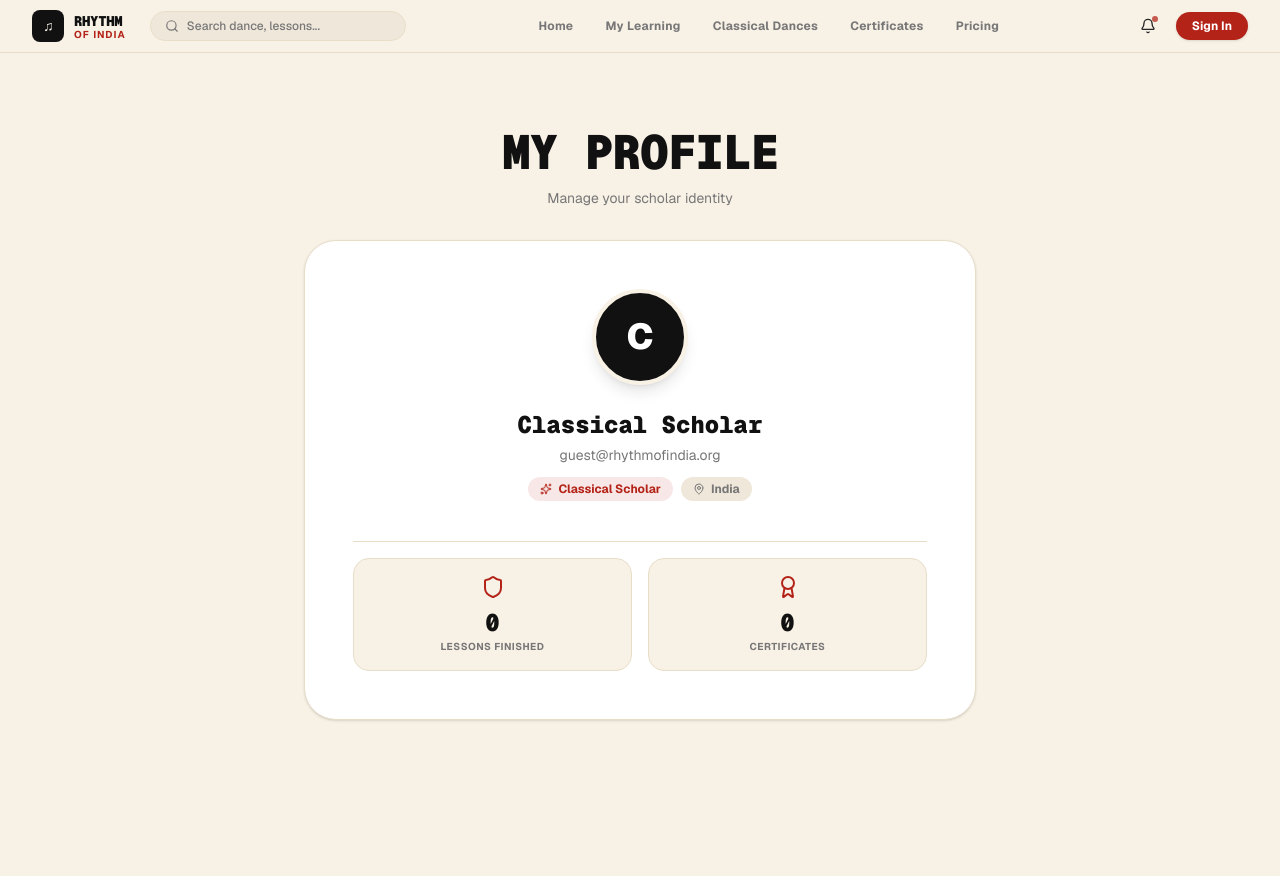
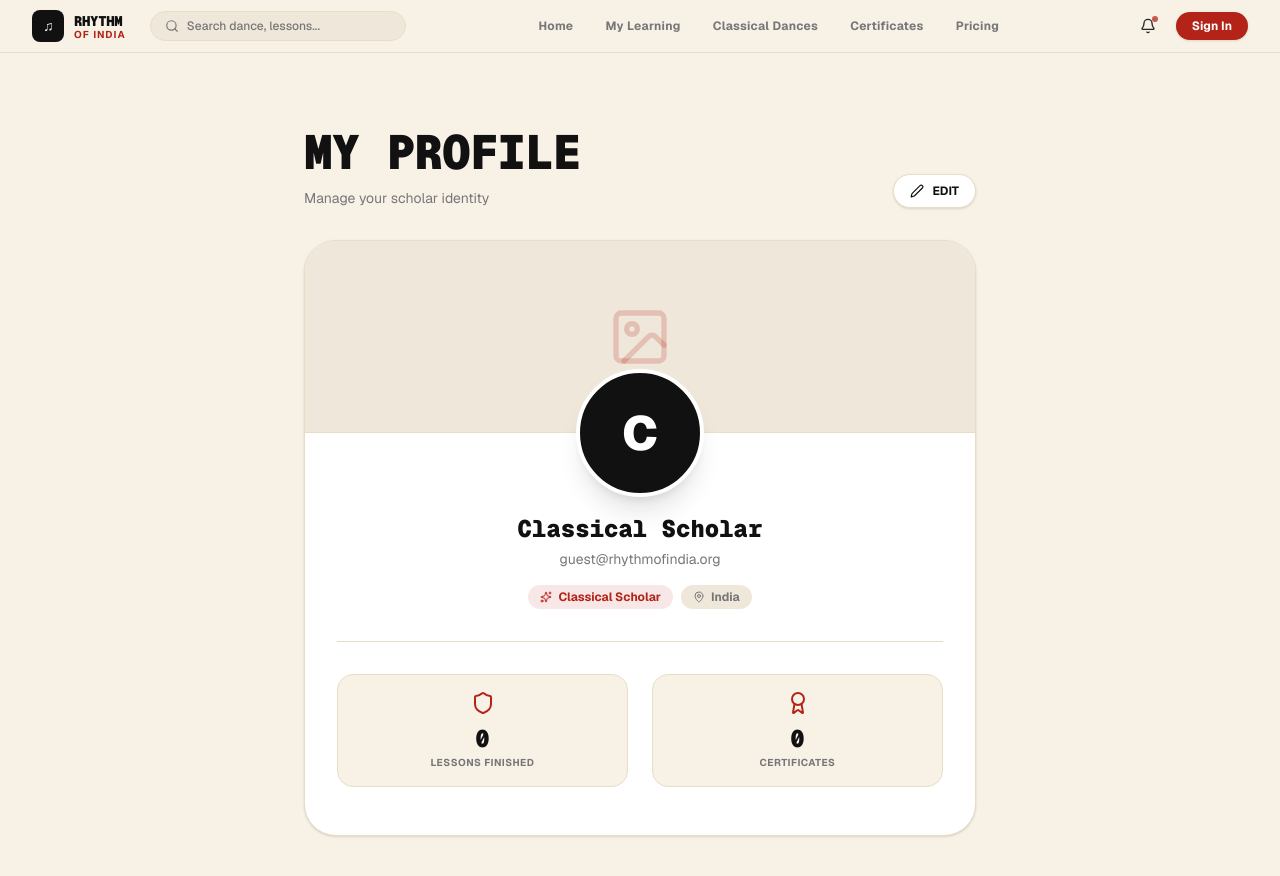
Before and after one commit to heyaurav01/Rhythmdance, a Next.js app: page /profile in a window 1280 px wide. Shown: the top 876 px of the page. Before the commit the page ends 800 px from the top, so only its background shows below. Built offline with nearby package versions, Linux system fonts and the light colour scheme; no server answers.

Commit message:
new update!!!

```diff
--- a/src/app/certificate/page.tsx
+++ b/src/app/certificate/page.tsx
@@ -1,6 +1,6 @@
 "use client";
 
-import { Suspense, useRef, useMemo, useState } from "react";
+import { Suspense, useRef, useMemo, useState, useEffect } from "react";
 import { useSearchParams, useRouter } from "next/navigation";
 import { useAuth } from "@/context/AuthContext";
 import Navbar from "@/components/Navbar";
@@ -15,9 +15,22 @@ function CertificateContent() {
   const [downloading, setDownloading] = useState(false);
 
   const danceName = searchParams.get("dance") || "Odissi";
-  const userName = user?.isAnonymous
+  const [customName, setCustomName] = useState("");
+
+  useEffect(() => {
+    try {
+      const stored = localStorage.getItem("roi_user_profile");
+      if (stored) {
+        const data = JSON.parse(stored);
+        if (data.name) setCustomName(data.name);
+      }
+    } catch(e) {}
+  }, []);
+
+  const defaultName = user?.isAnonymous
     ? "Guest Explorer"
     : user?.email?.split("@")[0] || "Classical Scholar";
+  const userName = customName || defaultName;
   const today = new Date().toLocaleDateString("en-IN", {
     day: "numeric",
     month: "long",
@@ -43,7 +56,12 @@ function CertificateContent() {
         margin:       0,
         filename:     `Rhythm-of-India-Certificate.pdf`,
         image:        { type: 'jpeg' as const, quality: 1 },
-        html2canvas:  { scale: 2, useCORS: true },
+        html2canvas:  {
+          scale: 2,
+          useCORS: true,
+          backgroundColor: "#ffffff",
+          foreignObjectRendering: false
+        },
         jsPDF:        { unit: 'mm' as const, format: 'a4' as const, orientation: 'landscape' as const }
       };
 
@@ -83,7 +101,7 @@ function CertificateContent() {
         initial={{ opacity: 0, scale: 0.96 }}
         animate={{ opacity: 1, scale: 1 }}
         transition={{ delay: 0.2 }}
-        className="relative bg-white border-4 border-[#111111] rounded-[36px] p-8 sm:p-16 shadow-2xl mx-auto max-w-3xl overflow-hidden print:border-2 print:shadow-none print:m-0"
+        className="relative bg-white border-4 border-[#111111] rounded-[36px] p-8 sm:p-16 mx-auto max-w-3xl overflow-hidden print:border-2 print:m-0"
       >
         {/* Ornate Red Corner Accents */}
         <div className="absolute top-4 left-4 w-12 h-12 border-t-4 border-l-4 border-[#B42318] rounded-tl-xl" />
@@ -116,7 +134,7 @@ function CertificateContent() {
           </div>
 
           {/* Scholar Name */}
-          <h3 className="text-3xl sm:text-5xl font-black uppercase tracking-tight text-[#111111] font-mono py-2 border-b-2 border-[#111111]/10 max-w-md mx-auto">
+          <h3 className="text-3xl sm:text-5xl font-black uppercase tracking-tight text-[#111111] font-mono py-2 border-b-2 border-[#E5E5E5] max-w-md mx-auto">
             {userName}
           </h3>
 
@@ -150,7 +168,7 @@ function CertificateContent() {
           </div>
 
           {/* Signatures */}
-          <div className="grid grid-cols-2 gap-8 pt-4 max-w-sm mx-auto text-center border-t border-[#E8DEC8]/50">
+          <div className="grid grid-cols-2 gap-8 pt-4 max-w-sm mx-auto text-center border-t border-[#F0EBE1]">
             <div>
               <p className="font-serif italic text-sm font-bold text-[#111111]">Guru Mandali</p>
               <p className="text-[9px] font-mono text-[#777777] uppercase">Lineage Academic Council</p>
--- a/src/app/profile/page.tsx
+++ b/src/app/profile/page.tsx
@@ -2,17 +2,63 @@
 
 import { useAuth } from "@/context/AuthContext";
 import Navbar from "@/components/Navbar";
-import { User, Award, Shield, MapPin, Sparkles } from "lucide-react";
+import { User, Award, Shield, MapPin, Sparkles, Edit2, Check, Upload, Image as ImageIcon } from "lucide-react";
 import { motion } from "framer-motion";
+import { useState, useEffect, useRef } from "react";
 
 export default function ProfilePage() {
   const { user } = useAuth();
 
-  const userName = user?.isAnonymous
+  const [isEditing, setIsEditing] = useState(false);
+  const [customName, setCustomName] = useState("");
+  const [avatarUrl, setAvatarUrl] = useState("");
+  const [bannerUrl, setBannerUrl] = useState("");
+
+  const avatarInputRef = useRef<HTMLInputElement>(null);
+  const bannerInputRef = useRef<HTMLInputElement>(null);
+
+  useEffect(() => {
+    try {
+      const stored = localStorage.getItem("roi_user_profile");
+      if (stored) {
+        const data = JSON.parse(stored);
+        if (data.name) setCustomName(data.name);
+        if (data.avatarUrl) setAvatarUrl(data.avatarUrl);
+        if (data.bannerUrl) setBannerUrl(data.bannerUrl);
+      }
+    } catch(e) {}
+  }, []);
+
+  const handleSave = () => {
+    localStorage.setItem("roi_user_profile", JSON.stringify({
+      name: customName,
+      avatarUrl,
+      bannerUrl
+    }));
+    // Dispatch a custom event to notify other components (like Navbar)
+    window.dispatchEvent(new Event('roi_profile_updated'));
+    setIsEditing(false);
+  };
+
+  const handleFileChange = (e: React.ChangeEvent<HTMLInputElement>, type: 'avatar' | 'banner') => {
+    const file = e.target.files?.[0];
+    if (!file) return;
+
+    const reader = new FileReader();
+    reader.onload = (event) => {
+      const result = event.target?.result as string;
+      if (type === 'avatar') setAvatarUrl(result);
+      if (type === 'banner') setBannerUrl(result);
+    };
+    reader.readAsDataURL(file);
+  };
+
+  const defaultName = user?.isAnonymous
     ? "Guest Explorer"
     : user?.email?.split("@")[0] || "Classical Scholar";
 
-  const userInitial = userName.trim().charAt(0).toUpperCase() || "U";
+  const displayName = customName || defaultName;
+  const userInitial = displayName.trim().charAt(0).toUpperCase() || "U";
 
   return (
     <div className="min-h-screen bg-[#F8F1E6] text-[#111111] selection:bg-[#B42318] selection:text-white">
@@ -22,36 +68,88 @@ export default function ProfilePage() {
         <motion.div
           initial={{ opacity: 0, y: 15 }}
           animate={{ opacity: 1, y: 0 }}
-          className="text-center space-y-3"
+          className="flex justify-between items-end max-w-2xl mx-auto"
         >
+          <div className="space-y-3">
             <h1 className="text-3xl sm:text-5xl font-black uppercase text-[#111111] font-mono tracking-tight">
               My Profile
             </h1>
             <p className="text-sm text-[#777777]">Manage your scholar identity</p>
+          </div>
+          <button
+            onClick={() => isEditing ? handleSave() : setIsEditing(true)}
+            className={`flex items-center gap-2 px-4 py-2 rounded-full text-xs font-bold uppercase transition-all shadow-sm ${isEditing ? 'bg-[#111111] text-white hover:bg-[#222]' : 'bg-white border border-[#E8DEC8] hover:bg-[#EFE7DA]'}`}
+          >
+            {isEditing ? <><Check size={14} /> Save</> : <><Edit2 size={14} /> Edit</>}
+          </button>
         </motion.div>
 
         <motion.div
           initial={{ opacity: 0, scale: 0.98 }}
           animate={{ opacity: 1, scale: 1 }}
           transition={{ delay: 0.1 }}
-          className="bg-white rounded-[32px] p-8 sm:p-12 border border-[#E8DEC8] shadow-sm max-w-2xl mx-auto"
+          className="bg-white rounded-[32px] border border-[#E8DEC8] shadow-sm max-w-2xl mx-auto overflow-hidden relative"
         >
-          <div className="flex flex-col items-center space-y-6">
+          {/* Banner */}
+          <div className="relative h-48 bg-[#EFE7DA] border-b border-[#E8DEC8] flex items-center justify-center overflow-hidden">
+            {bannerUrl ? (
+              <img src={bannerUrl} alt="Banner" className="w-full h-full object-cover" />
+            ) : (
+              <div className="text-[#B42318]/20 flex items-center justify-center w-full h-full">
+                <ImageIcon size={64} />
+              </div>
+            )}
+
+            {isEditing && (
+              <div className="absolute inset-0 bg-black/40 flex items-center justify-center backdrop-blur-[2px]">
+                <input type="file" accept="image/*" className="hidden" ref={bannerInputRef} onChange={(e) => handleFileChange(e, 'banner')} />
+                <button onClick={() => bannerInputRef.current?.click()} className="flex items-center gap-2 bg-white/20 hover:bg-white/30 backdrop-blur-md text-white border border-white/40 px-4 py-2 rounded-full text-xs font-bold uppercase transition-colors">
+                  <Upload size={14} /> Update Banner
+                </button>
+              </div>
+            )}
+          </div>
+
+          <div className="flex flex-col items-center px-8 pb-12">
             {/* Avatar */}
-            <div className="w-24 h-24 rounded-full bg-[#111111] text-white flex items-center justify-center text-4xl font-black uppercase shadow-lg border-4 border-[#F8F1E6]">
-              {userInitial}
+            <div className="relative -mt-16 mb-4">
+              <div className="w-32 h-32 rounded-full bg-[#111111] text-white flex items-center justify-center text-5xl font-black uppercase shadow-xl border-4 border-white overflow-hidden">
+                {avatarUrl ? (
+                   <img src={avatarUrl} alt="Avatar" className="w-full h-full object-cover" />
+                ) : (
+                   userInitial
+                )}
+              </div>
+
+              {isEditing && (
+                <div className="absolute inset-0 bg-black/40 rounded-full flex items-center justify-center backdrop-blur-[1px] cursor-pointer" onClick={() => avatarInputRef.current?.click()}>
+                  <input type="file" accept="image/*" className="hidden" ref={avatarInputRef} onChange={(e) => handleFileChange(e, 'avatar')} />
+                  <Upload size={20} className="text-white" />
+                </div>
+              )}
             </div>
 
             {/* Info */}
-            <div className="text-center space-y-1">
+            <div className="text-center space-y-1 w-full">
+              {isEditing ? (
+                <input
+                  type="text"
+                  value={customName || defaultName}
+                  onChange={(e) => setCustomName(e.target.value)}
+                  className="text-2xl font-black text-center text-[#111111] font-mono border-b-2 border-[#B42318] outline-none bg-transparent w-full max-w-xs mx-auto mb-2 px-2 py-1"
+                  placeholder="Your Name"
+                />
+              ) : (
                 <h2 className="text-2xl font-black capitalize text-[#111111] font-mono">
-                {userName}
+                  {displayName}
                 </h2>
+              )}
+
               <p className="text-sm text-[#777777]">
                 {user?.email || "guest@rhythmofindia.org"}
               </p>
 
-              <div className="pt-2 flex items-center justify-center gap-2">
+              <div className="pt-3 flex items-center justify-center gap-2">
                 <span className="inline-flex items-center gap-1.5 bg-[#B42318]/10 text-[#B42318] px-3 py-1 rounded-full text-xs font-bold">
                   <Sparkles size={12} />
                   Classical Scholar
@@ -63,10 +161,10 @@ export default function ProfilePage() {
               </div>
             </div>
 
-            <div className="w-full h-px bg-[#E8DEC8] my-4" />
+            <div className="w-full h-px bg-[#E8DEC8] my-8" />
 
             {/* Stats */}
-            <div className="grid grid-cols-2 gap-4 w-full text-center">
+            <div className="grid grid-cols-2 gap-6 w-full text-center">
               <div className="p-4 bg-[#F8F1E6] rounded-2xl border border-[#E8DEC8]">
                 <Shield size={24} className="text-[#B42318] mx-auto mb-2" />
                 <p className="text-2xl font-black font-mono">0</p>
--- a/src/components/Navbar.tsx
+++ b/src/components/Navbar.tsx
@@ -98,12 +98,33 @@ export default function Navbar({ onSearch }: NavbarProps) {
   const isPricingActive = pathname.startsWith("/pricing");
   const isCertificateActive = pathname.startsWith("/certificate");
 
+  const [customName, setCustomName] = useState("");
+  const [avatarUrl, setAvatarUrl] = useState("");
+
+  const loadProfile = useCallback(() => {
+    try {
+      const stored = localStorage.getItem("roi_user_profile");
+      if (stored) {
+        const data = JSON.parse(stored);
+        if (data.name) setCustomName(data.name);
+        if (data.avatarUrl) setAvatarUrl(data.avatarUrl);
+      }
+    } catch(e) {}
+  }, []);
+
+  useEffect(() => {
+    loadProfile();
+    window.addEventListener('roi_profile_updated', loadProfile);
+    return () => window.removeEventListener('roi_profile_updated', loadProfile);
+  }, [loadProfile]);
+
   // Derive display name and initial from authenticated user
-  const userName = user?.isAnonymous
+  const defaultName = user?.isAnonymous
     ? "Guest Explorer"
     : user?.email?.split("@")[0] || "Dancer";
 
-  const userInitial = userName.trim().charAt(0).toUpperCase() || "U";
+  const displayName = customName || defaultName;
+  const userInitial = displayName.trim().charAt(0).toUpperCase() || "U";
 
   return (
     <header className="fixed top-0 left-0 right-0 z-50 bg-[#F8F1E6]/95 backdrop-blur-md border-b border-[#E8DEC8] transition-all duration-300">
@@ -211,8 +232,8 @@ export default function Navbar({ onSearch }: NavbarProps) {
                 className="flex items-center gap-1.5 cursor-pointer group"
               >
                 {/* Large circular avatar — 44px desktop, 40px mobile */}
-                <div className="w-10 h-10 sm:w-11 sm:h-11 rounded-full bg-[#111111] text-white flex items-center justify-center text-base sm:text-lg font-black uppercase ring-2 ring-transparent group-hover:ring-[#B42318] transition-all shadow-md">
-                  {userInitial}
+                <div className="w-10 h-10 sm:w-11 sm:h-11 rounded-full bg-[#111111] text-white flex items-center justify-center text-base sm:text-lg font-black uppercase ring-2 ring-transparent group-hover:ring-[#B42318] transition-all shadow-md overflow-hidden">
+                  {avatarUrl ? <img src={avatarUrl} alt="Avatar" className="w-full h-full object-cover" /> : userInitial}
                 </div>
                 <ChevronDown size={14} className="text-[#777777] group-hover:text-[#111111] transition-colors hidden sm:block" />
               </button>
@@ -223,12 +244,12 @@ export default function Navbar({ onSearch }: NavbarProps) {
                   {/* User identity card */}
                   <div className="p-3.5 bg-[#F8F1E6] rounded-xl mb-1.5">
                     <div className="flex items-center gap-3">
-                      <div className="w-10 h-10 rounded-full bg-[#111111] text-white flex items-center justify-center text-base font-black uppercase flex-shrink-0">
-                        {userInitial}
+                      <div className="w-10 h-10 rounded-full bg-[#111111] text-white flex items-center justify-center text-base font-black uppercase flex-shrink-0 overflow-hidden">
+                        {avatarUrl ? <img src={avatarUrl} alt="Avatar" className="w-full h-full object-cover" /> : userInitial}
                       </div>
                       <div className="min-w-0">
                         <p className="text-sm font-black text-[#111111] truncate capitalize">
-                          {userName}
+                          {displayName}
                         </p>
                         <p className="text-[10px] text-[#777777] truncate">
                           {user.email || "guest@rhythmofindia.org"}
```
Lines whose indentation alone changed are shown as unchanged.
